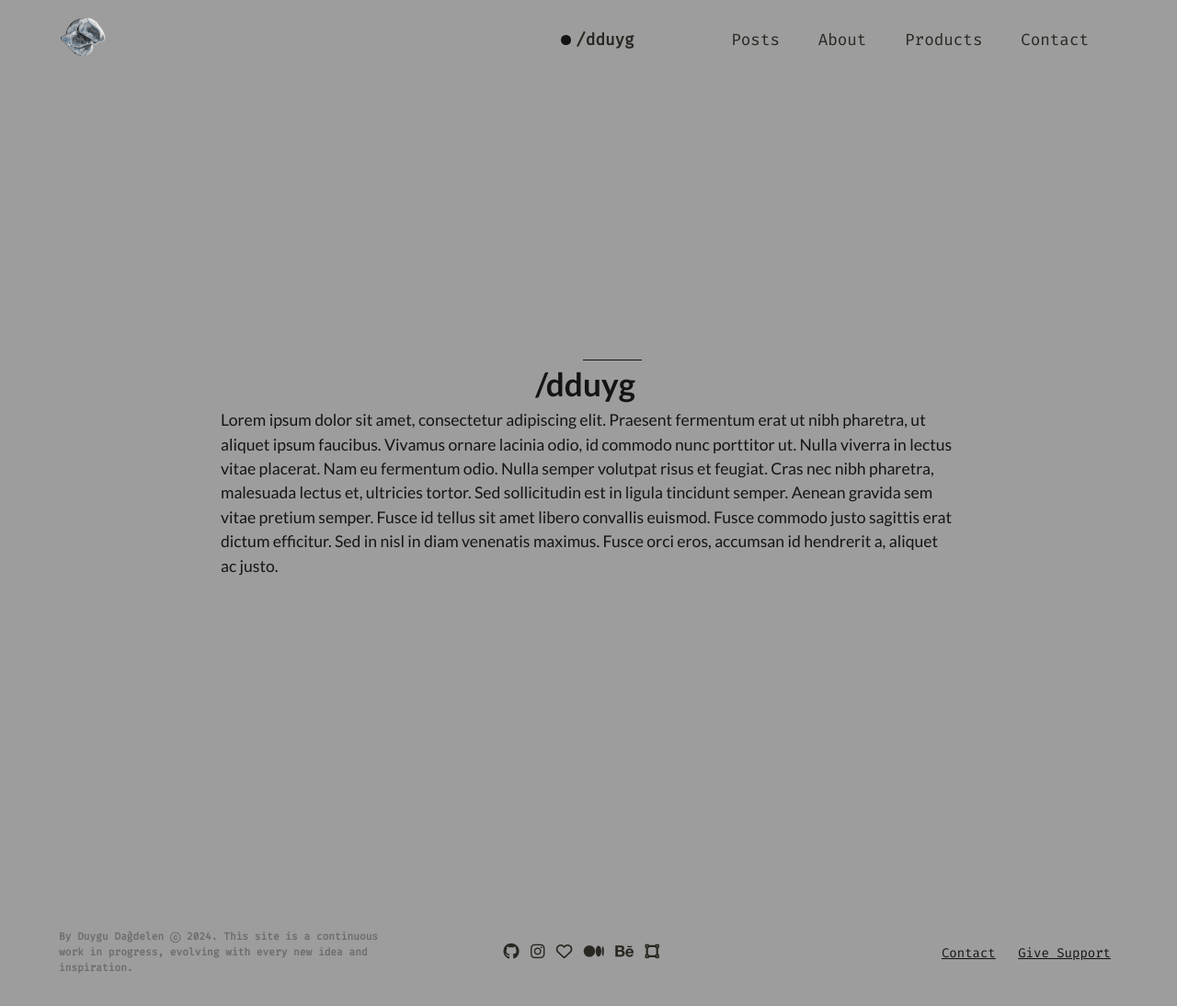
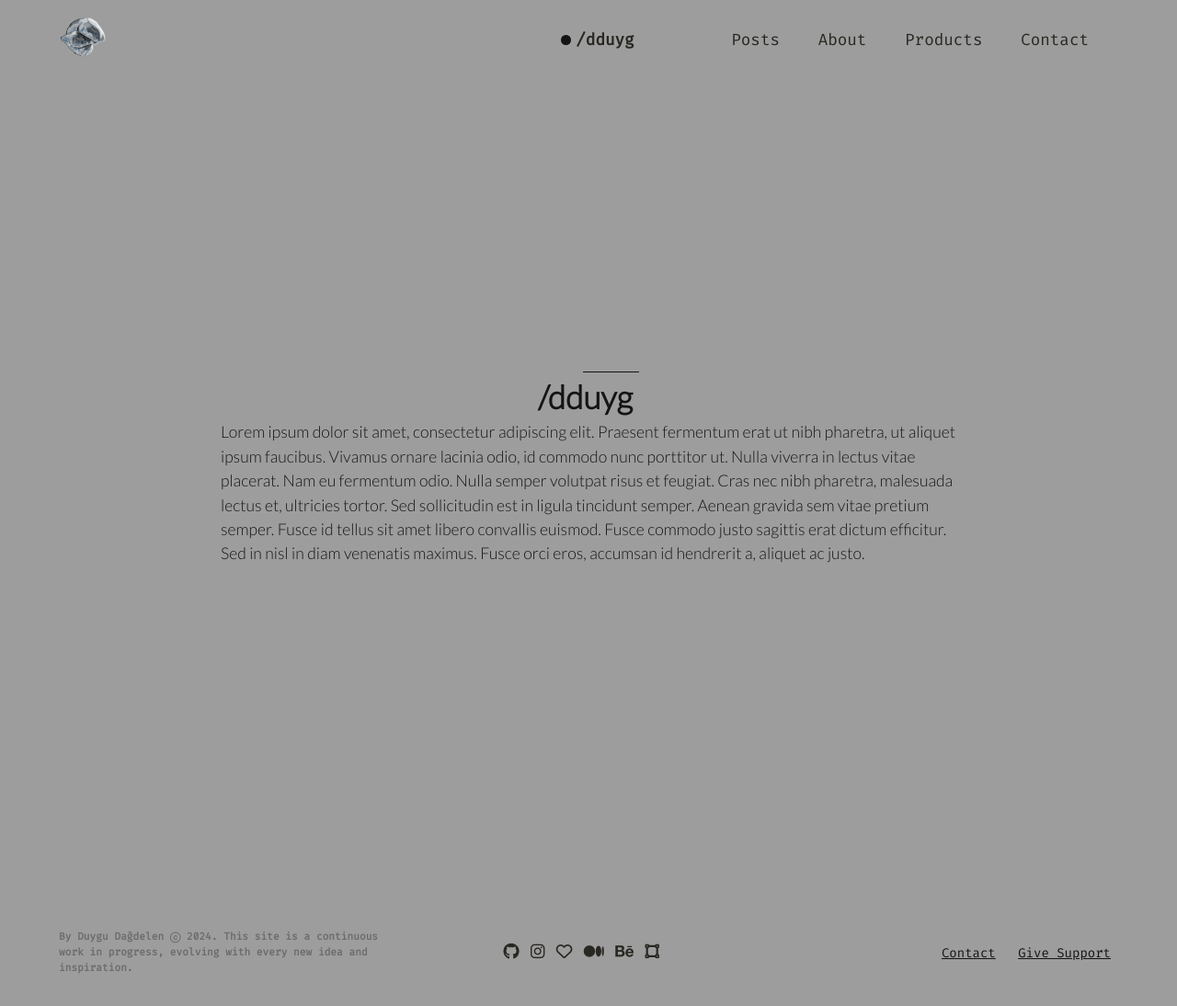
Before and after one commit to dduyg/duuuy, a Jekyll site: the page built from index.html, in a window 1280 px wide. Shown: the whole page at 92% size. Built offline with Jekyll 4.4.1, drawn with Linux system fonts in a browser that asks for light colours; nearby versions of some CDN libraries.

Commit message:
Update default.html

```diff
--- a/_layouts/default.html
+++ b/_layouts/default.html
@@ -8,9 +8,8 @@
   <title>{% if page.title %}{{ page.title }} / {% endif %}{{ site.author }}</title>
   <link rel="shortcut icon" type="image/x-icon" href="{{ site.baseurl }}/assets/images/favicon.ico">
   <link href="https://fonts.googleapis.com/css2?family=Libre+Franklin&display=swap" rel="stylesheet">
-  <link href="https://fonts.googleapis.com/css2?family=Comfortaa&display=swap" rel="stylesheet">
 
-  <link href="https://fonts.googleapis.com/css2?family=Lato:ital,wght@0,100;0,300;0,400;0,700;0,900;1,100;1,300;1,400;1,700;1,900&display=swap" rel="stylesheet">
+  <link href="https://fonts.googleapis.com/css2?family=Lato:wght@300&display=swap" rel="stylesheet">
   <link href="https://fonts.googleapis.com/css2?family=Fira+Code&family=Syncopate&display=swap" rel="stylesheet">
   <script src="https://kit.fontawesome.com/63e03a9b9c.js" crossorigin="anonymous"></script>
   <link rel="stylesheet" href="{{ site.baseurl }}/assets/main.css">
```
